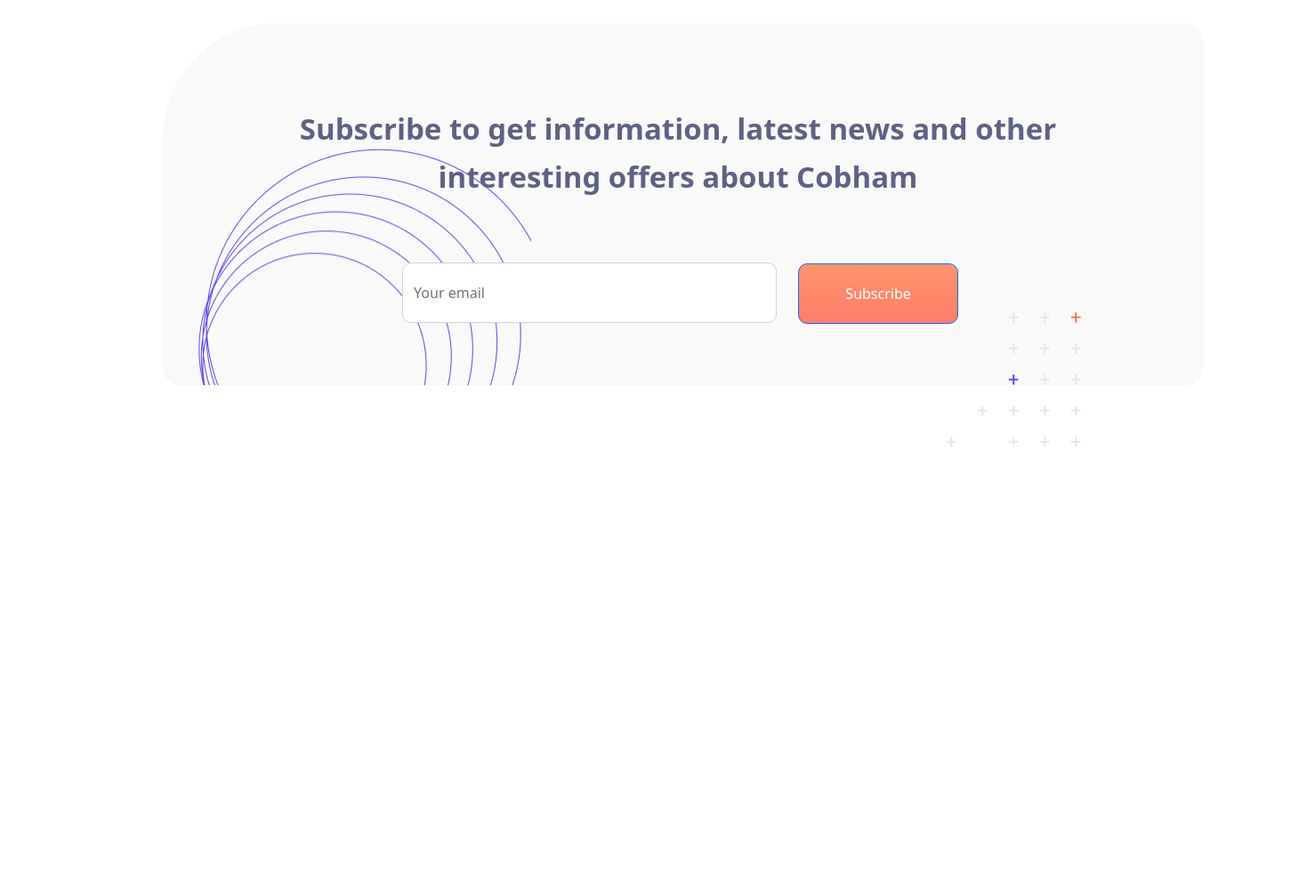
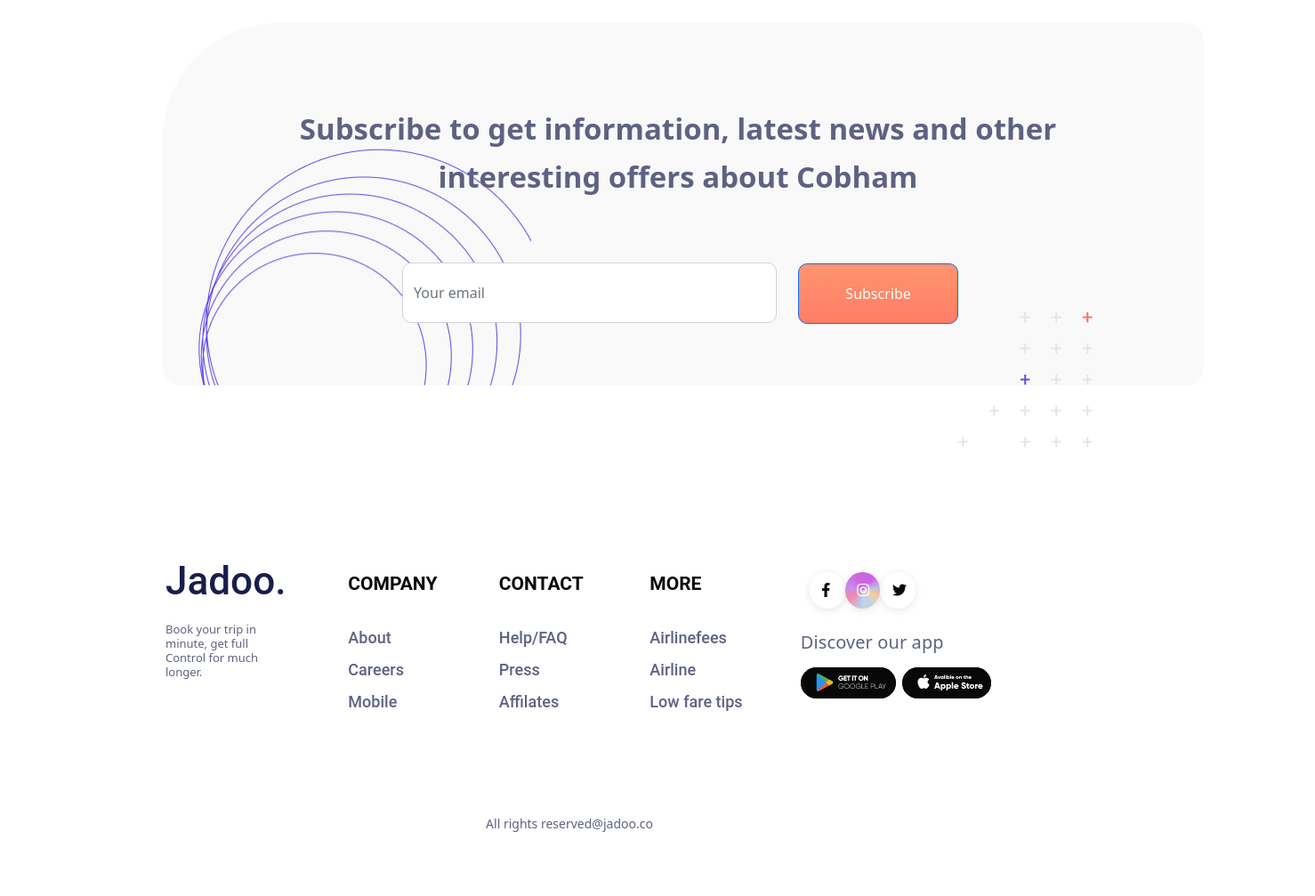
Before and after one commit to hangnguyen1199/Travel-team, a plain HTML site: page index.html in a window 1280 px wide. Shown: the part 2530-3537 px from the top of the page at 89% size, 1478 px wide, since content can reach past the window. Before the commit the page ends 3039 px from the top, so only its background shows below. Drawn offline with nearby package versions, Linux system fonts and the light colour scheme; a web font is replaced by a local one.

Commit message:
add footer

```diff
--- a/css/style.css
+++ b/css/style.css
@@ -28,26 +28,30 @@ h6,
 a {
     font-family: Roboto, Poppins;
 }
+
 li {
     list-style: none;
 }
+
 a:hover {
     cursor: pointer;
     text-decoration: none;
     color: #898989;
 }
+
 a {
     color: #000000;
 }
+
 button {
     outline: none;
     border: none;
 }
 
+
 /*services*/
 
-.services {
-}
+.services {}
 
 .service-box {
     width: 90%;
@@ -117,12 +121,7 @@ button {
     z-index: 999;
     background: #ffffff;
     border-radius: 0 0 0 36px;
-  box-shadow: 0px 100px 80px rgba(0, 0, 0, 0.02),
-    0px 64.8148px 46.8519px rgba(0, 0, 0, 0.0151852),
-    0px 38.5185px 25.4815px rgba(0, 0, 0, 0.0121481),
-    0px 20px 13px rgba(0, 0, 0, 0.01),
-    0px 8.14815px 6.51852px rgba(0, 0, 0, 0.00785185),
-    0px 1.85185px 3.14815px rgba(0, 0, 0, 0.00481481);
+    box-shadow: 0px 100px 80px rgba(0, 0, 0, 0.02), 0px 64.8148px 46.8519px rgba(0, 0, 0, 0.0151852), 0px 38.5185px 25.4815px rgba(0, 0, 0, 0.0121481), 0px 20px 13px rgba(0, 0, 0, 0.01), 0px 8.14815px 6.51852px rgba(0, 0, 0, 0.00785185), 0px 1.85185px 3.14815px rgba(0, 0, 0, 0.00481481);
 }
 
 .item2-active {
@@ -136,6 +135,7 @@ button {
     border-radius: 30px 0px 10px;
 }
 
+
 /*BOOK*/
 
 .book-trip {
@@ -147,8 +147,7 @@ button {
     margin-right: 20%;
 }
 
-.steps {
-}
+.steps {}
 
 .values {
     display: flex;
@@ -202,6 +201,7 @@ button {
     height: 810px;
 }
 
+
 /*subscribe*/
 
 .img-topright,
@@ -216,7 +216,7 @@ button {
 
 .subscribe-img {
     margin-top: -7%;
-  margin-right: 5%;
+    margin-right: 4%;
 }
 
 .subscribe-box {
@@ -280,8 +280,133 @@ form {
     transform: translateX(10px);
     transition: transform 0.5s;
 }
+
+
+/*footer*/
+
+footer {
+    padding-top: 187px;
+}
+
+.footer-box {
+    position: relative;
+    left: 186px;
+    right: 194px !important;
+}
+
+.logo h2 {
+    font-weight: 500;
+    font-size: 2.75em;
+    line-height: 66px;
+    color: #181e4b;
+    width: 152px;
+    height: 66px;
+}
+
+.logo p {
+    margin-right: 35%;
+    position: relative;
+    top: 5px;
+    font-size: 13px;
+    font-weight: 500;
+    line-height: 124.5%;
+    color: #5E6282;
+}
+
+.group {
+    display: flex;
+    padding: 23px 300px 30px 0px;
+}
+
+.float-left h5 {
+    font-weight: bold;
+    font-size: 21px;
+    line-height: 124.5%;
+    color: #080809;
+    cursor: pointer;
+}
+
+.float-left li {
+    list-style: none;
+    padding-top: 12px;
+}
+
+.float-left a {
+    text-decoration: none;
+    font-weight: 500;
+    font-size: 1.125em;
+    line-height: 124.5%;
+    color: #5E6282;
+}
+
+.float-left a:hover {
+    color: #5E6282;
+    text-decoration: none;
+}
+
+.app .ft-icon {
+    display: flex;
+    justify-content: space-between;
+    margin-right: 50px;
+    transform: translateX(10px);
+    transition: transform 0.5s;
+    cursor: pointer;
+}
+
+.app .ft-icon .icon {
+    padding-left: 13.5px;
+    padding-top: 8px;
+    width: 41px;
+    height: 41px;
+    box-shadow: 0px 2px 10px rgba(0, 0, 0, 0.1);
+    border-radius: 50%;
+}
+
+.app .ft-icon .ins {
+    color: #FFFFFF;
+    background: conic-gradient(from 180deg at 50% 50%, #B8D2F1 0deg, #F289AA 60deg, #C68BF0 106.09deg, #D164DA 153.75deg, #C963E8 221.25deg, #BFC2E8 258.75deg, #FFC999 288.75deg, #D0D8C9 315deg, #BAD0F1 334.13deg, #CED8CB 358.97deg, rgba(255, 255, 255, 0) 360deg);
+}
+
+.app .ft-text p {
+    padding-top: 26px;
+    font-weight: 500;
+    font-size: 20px;
+    line-height: 124.5%;
+    letter-spacing: 0.005em;
+    color: #5E6282;
+    cursor: pointer;
+}
+
+.discover {
+    display: flex;
+}
+
+.discover img {
+    cursor: pointer;
+    width: 107px;
+    height: 35px;
+    background: #080809;
+    border-radius: 17.5px;
+}
+
+.copyright {
+    text-align: center;
+}
+
+.copyright p {
+    font-weight: 500;
+    font-size: 14px;
+    line-height: 124.5%;
+    color: #5E6282;
+    padding: 70px 0px;
+}
+
+
 /* code của em */
+
+
 /* navbar */
+
 .header {
     position: fixed;
     top: 20px;
@@ -293,28 +418,34 @@ form {
     padding: 10px 8% 10px 10%;
     background-color: rgba(255, 255, 255, 0) !important;
 }
+
 .navbar-nav {
     margin-left: auto;
 }
+
 .nav-item {
     border-radius: 5px;
 }
+
 .nav-item a {
     color: #000 !important;
     font-weight: 500;
     width: 130px;
     text-align: center;
 }
+
 .nav-item a:hover {
     background-color: #df6951;
     border-radius: 5px;
     color: white !important;
 }
+
 .navbar-brand {
     font-size: 2rem;
     font-weight: 700;
     position: relative;
 }
+
 .navbar-brand div {
     height: 12px;
     width: 12px;
@@ -325,48 +456,60 @@ form {
     z-index: -1;
     border-radius: 4px;
 }
+
 .navbar-brand .back2 {
     right: 25px;
 }
+
 .background-shape {
     position: absolute;
     right: 0px;
     z-index: -1;
 }
+
+
 /* hero */
+
 .hero {
     padding: 100px 10%;
 }
+
 .hero-box {
     display: flex;
     justify-content: space-between;
     height: auto;
 }
+
 .hero-content {
     margin-top: 100px;
     width: 600px;
 }
+
 .sub-title {
     text-transform: uppercase;
     color: #df6951;
     font-weight: 700;
     margin-bottom: 20px;
 }
+
 .title {
     position: relative;
 }
+
 .title h2 {
     font-family: Volkhov;
     font-size: 4.8rem;
     font-weight: 700;
     color: #181e4b;
 }
+
 .title img {
     position: absolute;
     top: 75px;
     right: -50px;
     z-index: -1;
 }
+
 .hero-content p {
     color: #5e6282;
     font-size: 1.2rem;
@@ -375,23 +518,27 @@ form {
     line-height: 180%;
     margin: 30px 0px;
 }
+
 .hero-buttons {
     display: flex;
     height: 60px;
     font-size: 1.2rem;
 }
-.hero-buttons > button {
+
+.hero-buttons>button {
     width: 170px;
     background-color: #f1a501;
     color: white;
     border-radius: 5px;
     box-shadow: 0px 20px 20px rgba(241, 165, 1, 0.15);
 }
+
 .play-button {
     display: flex;
     text-align: center;
     margin-left: 50px;
 }
+
 .play-button button {
     height: 52px;
     min-width: 52px;
@@ -405,29 +552,36 @@ form {
     align-self: center;
     box-shadow: 0px 20px 20px rgba(223, 105, 81, 0.3);
 }
+
 .play-button p {
     align-self: center;
     padding: 0px 20px;
 }
+
 .hero-image {
     width: 50%;
     position: relative;
 }
+
 .main-image {
     width: 100%;
 }
+
 .main-image img {
     width: 100%;
     height: 100vh;
     object-fit: cover;
     object-position: -120px 0px;
 }
+
 .plane {
     position: absolute;
 }
+
 .plane1 {
     top: 35px;
 }
+
 .plane2 {
     top: 100px;
     right: -20px;
--- a/index.html
+++ b/index.html
@@ -11,7 +11,7 @@
     <link href="https://fonts.googleapis.com/css2?family=Poppins:wght@100;200;300;400;500;600;700;800;900&display=swap, family=Open+Sans:wght@600&display=swap" rel="stylesheet">
     <link href="https://fonts.googleapis.com/css2?family=Volkhov:wght@700&display=swap" rel="stylesheet">
     <link href="https://cdn.jsdelivr.net/npm/bootstrap@5.1.0/dist/css/bootstrap.min.css" rel="stylesheet" integrity="sha384-KyZXEAg3QhqLMpG8r+8fhAXLRk2vvoC2f3B09zVXn8CA5QIVfZOJ3BCsw2P0p/We" crossorigin="anonymous">
-    <link rel="stylesheet" href="https://cdnjs.cloudflare.com/ajax/libs/font-awesome/5.15.1/css/all.min.css"/>
+    <link rel="stylesheet" href="https://cdnjs.cloudflare.com/ajax/libs/font-awesome/5.15.1/css/all.min.css" />
     <link rel="stylesheet" href="https://unpkg.com/aos@next/dist/aos.css" />
     <link rel="stylesheet" href="./css/style.css">
 </head>
@@ -43,8 +43,8 @@
                     <li class="nav-item">
                         <a class="nav-link" href="#">Login</a>
                     </li>
-                <li class="nav-item sign-up" >
-                    <a class="nav-link" style="border: 1px solid #000000; border-radius: 5px;"  href="#">Sign up</a>
+                    <li class="nav-item sign-up">
+                        <a class="nav-link" style="border: 1px solid #000000; border-radius: 5px;" href="#">Sign up</a>
                     </li>
                     <li class="nav-item dropdown">
                         <a class="nav-link dropdown-toggle" href="#" id="navbarDropdown" role="button" data-toggle="dropdown" aria-haspopup="true" aria-expanded="false">
@@ -70,8 +70,7 @@
                     <h2>Travel, enjoy and live a new and full life</h2>
                     <img src="./image/Vector (1).png" alt="">
                 </div>
-                <p>Built Wicket longer admire do barton vanity itself do in it.
-                    Preferred to sportsmen it engrossed listening. Park gate sell they west hard for the.
+                <p>Built Wicket longer admire do barton vanity itself do in it. Preferred to sportsmen it engrossed listening. Park gate sell they west hard for the.
                 </p>
                 <div class="hero-buttons">
                     <button>Find out more</button>
@@ -131,7 +130,7 @@
             </div>
         </div>
     </section>
-    <section class="book">
+    <section id="books" class="book">
         <div class="book-trip">
             <div class="steps" data-aos="fade-right" data-aos-duration="500" data-aos-easing="linear">
                 <div class="text book-text">
@@ -173,8 +172,7 @@
             </div>
         </div>
     </section>
-    <section class="Subscribe ">
-
+    <section id="subscribe" class="Subscribe ">
         <div class="subscribe-box" data-aos="fade-up" data-aos-anchor-placement="top-center">
             <div class="img-topright">
                 <img src="./image/Sub3.png" alt="">
@@ -195,6 +193,67 @@
             <img src="./image/Group 5.png" alt="">
         </div>
     </section>
+    <footer id="footer">
+        <div class="footer-box">
+            <div class="row">
+                <div class="col-md-2 col-sm-12 mb-2">
+                    <div class="logo">
+                        <h2>Jadoo.</h2>
+                        <p>Book your trip in minute, get full Control for much longer.</p>
+                    </div>
+                </div>
+                <div class="col-md-9 col-sm-12 group">
+                    <div class="col-md-3 col-sm-6 col-6 p-0 float-left mb-3">
+                        <h5 class="mb-4 font-weight-bold text-uppercase">Company</h5>
+                        <ul class="list-group">
+                            <li><a href="">About</a></li>
+                            <li><a href="">Careers</a></li>
+                            <li><a href="">Mobile</a></li>
+                        </ul>
+                    </div>
+                    <div class="col-md-3 col-sm-6 col-6 p-0 float-left mb-3">
+                        <h5 class="mb-4 font-weight-bold text-uppercase">Contact</h5>
+                        <ul class="list-group">
+                            <li><a href="">Help/FAQ</a></li>
+                            <li><a href="">Press</a></li>
+                            <li><a href="">Affilates</a></li>
+                        </ul>
+                    </div>
+                    <div class="col-md-3 col-sm-6 col-6 p-0 float-left mb-3">
+                        <h5 class="mb-4 font-weight-bold text-uppercase">More</h5>
+                        <ul class="list-group">
+                            <li><a href="">Airlinefees</a></li>
+                            <li><a href="">Airline</a></li>
+                            <li><a href="">Low fare tips</a></li>
+                        </ul>
+                    </div>
+                    <div class="col-md-3 col-sm-6 col-6 p-0 mb-3 float-left app">
+                        <div class="ft-icon">
+                            <div class="icon">
+                                <i class="fab fa-facebook-f " style="color: #080809;background: #FFFFFF;"></i>
+                            </div>
+                            <div class="icon ins">
+                                <i class="fab fa-instagram"></i>
+                            </div>
+                            <dv class="icon">
+                                <i class="fab fa-twitter" style="color: #080809;background: #FFFFFF;"></i>
+                            </dv>
+                        </div>
+                        <div class="ft-text">
+                            <p>Discover our app</p>
+                        </div>
+                        <div class="discover">
+                            <img src="./image/Google Play.png" alt="">
+                            <img src="./image/Play Store.png" alt="" style=" margin-left: 7px;">
+                        </div>
+                    </div>
+                </div>
+            </div>
+        </div>
+        <div class="copyright">
+            <p>All rights reserved@jadoo.co</p>
+        </div>
+    </footer>
     <script src="https://cdn.jsdelivr.net/npm/bootstrap@5.1.0/dist/js/bootstrap.bundle.min.js" integrity="sha384-U1DAWAznBHeqEIlVSCgzq+c9gqGAJn5c/t99JyeKa9xxaYpSvHU5awsuZVVFIhvj" crossorigin="anonymous"></script>
     <script src="https://unpkg.com/aos@next/dist/aos.js "></script>
     <script>
```
Also changed, not shown: image/Google Play.png (added), image/Play Store.png (added). Lines whose indentation alone changed are shown as unchanged.
